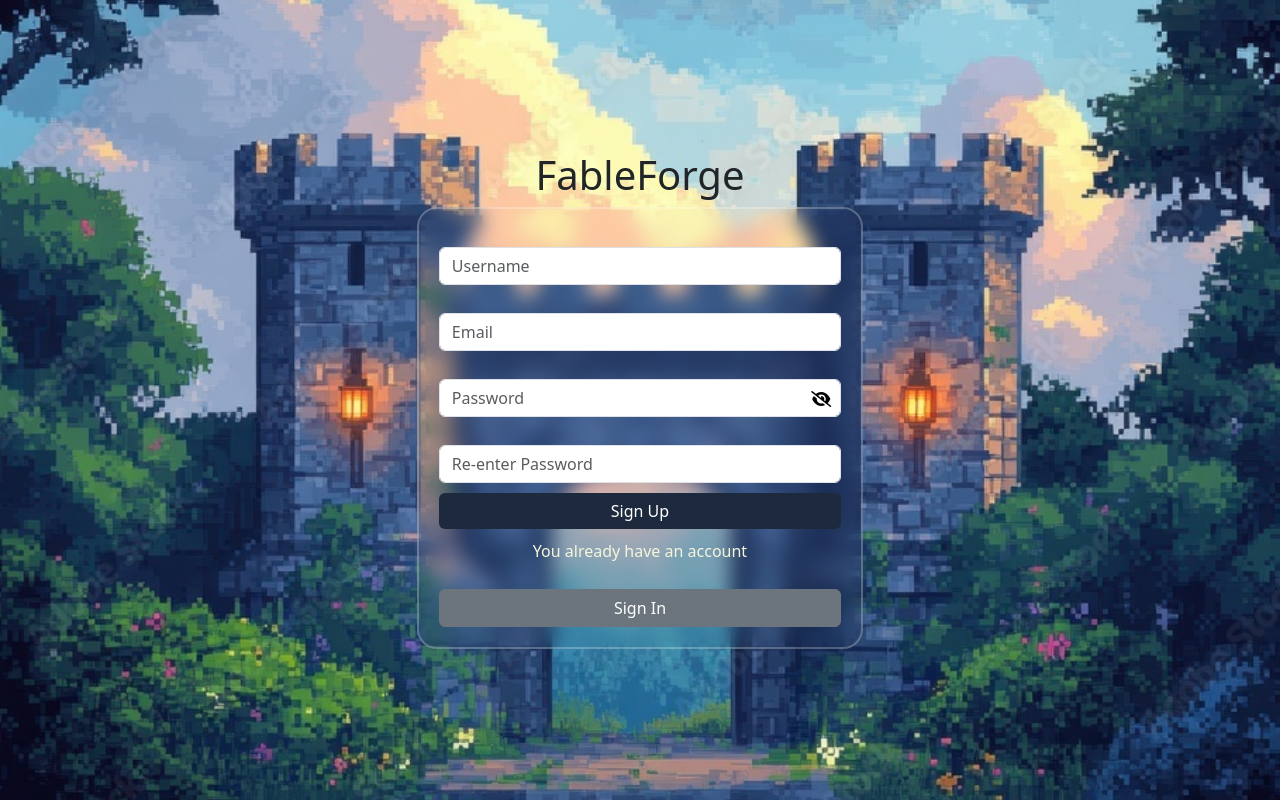
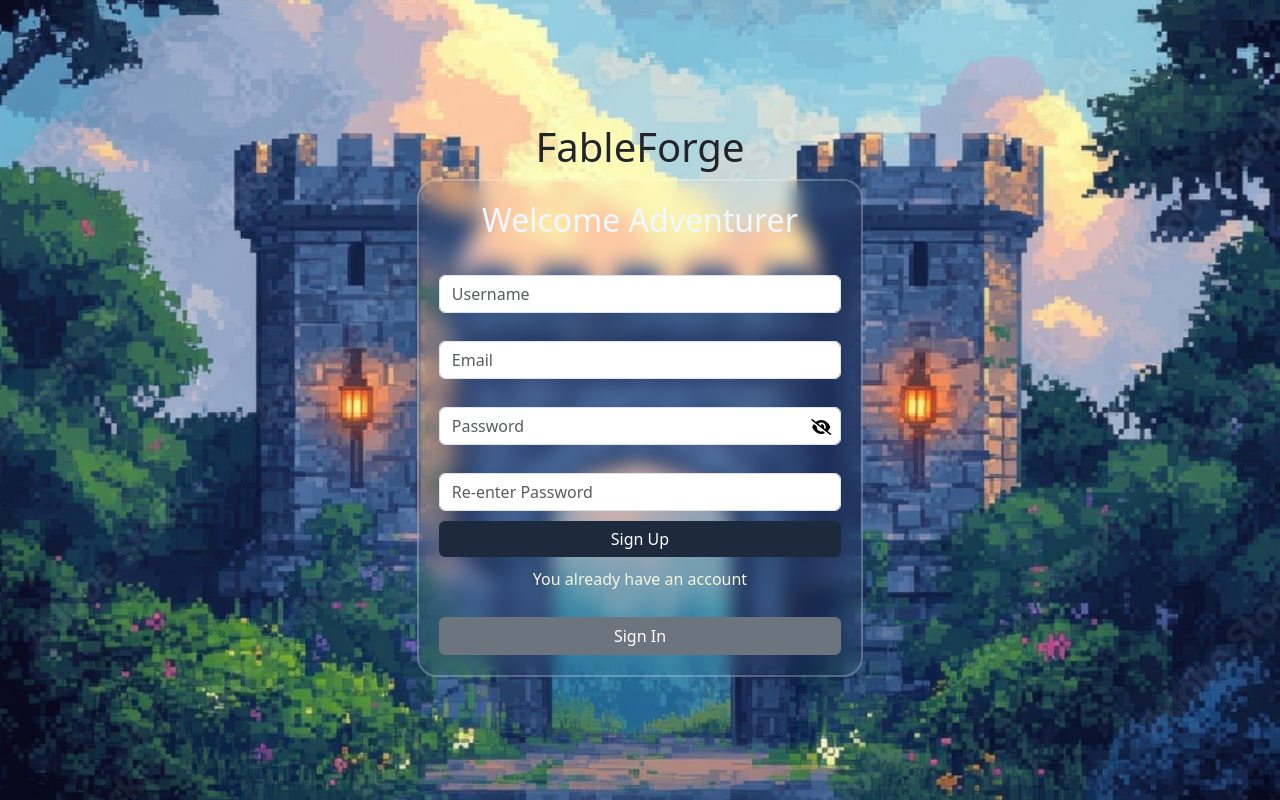
Before and after one commit to wael-benslimen/python_project, a Python web app: template FableForge/flask_app/templates/register.html in a window 1280 px wide. Run offline with Jinja, Linux system fonts and the light colour scheme; the template is opened without the code that fills it, so the values that code supplies are empty.

Commit message:
Login_Register

```diff
--- a/FableForge/flask_app/static/css/style.css
+++ b/FableForge/flask_app/static/css/style.css
@@ -3,7 +3,7 @@
     margin: 0;
 }
 
-body {
+.main_register {
     width: 100vw;
     min-height: 100vh;
     display: flex;
@@ -12,6 +12,7 @@ body {
     align-items: center;
     background-image: url(../themes/Screenshot\ 2025-01-27\ 133628.png);
     background-repeat: no-repeat;
+    background-size: cover;
     background-size: cover;
     background-position: center center;
 }
@@ -52,11 +53,15 @@ i {
     color: black;
 }
 main{
-    background-image: url("../../static/themes/castle.jpeg");
+    background-image: url("../../static/themes/Screenshot\ 2025-01-27\ 133628.png");
     background-position: center center;
     background-size: cover;
     background-repeat: no-repeat;
+    display: flex;
+    flex-direction: column;
 }
+
+
 form{
     width: clamp(300px,40%,450px);
     display: flex;
@@ -71,6 +76,7 @@ form{
 }
 form h2 {
     text-align: center;
+    color: aliceblue;
 }
 form div{
     width: 100%;
--- a/FableForge/flask_app/templates/login.html
+++ b/FableForge/flask_app/templates/login.html
@@ -8,10 +8,11 @@
     <script src="https://code.jquery.com/jquery-3.4.1.slim.min.js" integrity="sha384-J6qa4849blE2+poT4WnyKhv5vZF5SrPo0iEjwBvKU7imGFAV0wwj1yYfoRSJoZ+n" crossorigin="anonymous"></script>
     <script src="https://cdn.jsdelivr.net/npm/popper.js@1.16.0/dist/umd/popper.min.js" integrity="sha384-Q6E9RHvbIyZFJoft+2mJbHaEWldlvI9IOYy5n3zV9zzTtmI3UksdQRVvoxMfooAo" crossorigin="anonymous"></script>
     <script src="https://cdn.jsdelivr.net/npm/bootstrap@4.4.1/dist/js/bootstrap.min.js" integrity="sha384-wfSDF2E50Y2D1uUdj0O3uMBJnjuUD4Ih7YwaYd1iqfktj0Uod8GCExl3Og8ifwB6" crossorigin="anonymous"></script>
-    <title>Document</title>
+    <title>FableForge</title>
 </head>
 <body>
     <main class="min-wh-100 min-vh-100 d-flex flex-col justify-content-center align-items-center">
+        <h1>FableForge</h1>
         <form action="" method="post">
             <h2>
                 Welcome Back Adventurer
--- a/FableForge/flask_app/templates/register.html
+++ b/FableForge/flask_app/templates/register.html
@@ -9,12 +9,16 @@
     <title>FableForge</title>
 </head>
 <body>
+        <div class="main_register">
             <div class="container d-flex flex-column justify-content-center align-items-center">
                 <div class="title">
                     <h1>FableForge</h1>
                 </div>
                 <div class="form">
                     <form action="" class="w-100">
+                        <h2>
+                            Welcome Adventurer
+                        </h2>
                         <div class="w-100"><label class="form-label"></label><input type="text" class="form-control w-100" name="username" placeholder="Username" required></div>
                         <div class="w-100"><label class="form-label" for=""></label><input type="email" class="form-control w-100" name="email" placeholder="Email" required></div>
                         <div class="w-100 position-relative"><label class="form-label" for=""></label><input type="password" class="form-control w-100" name="password" placeholder="Password" required><i class="fa-solid fa-eye-slash"></i></div>
@@ -29,6 +33,7 @@
                     </form>
                 </div>
             </div>
+        </div>
     <script src="../static/js/script.js"></script>
 </body>
 </html>
```
Lines whose indentation alone changed are shown as unchanged.
